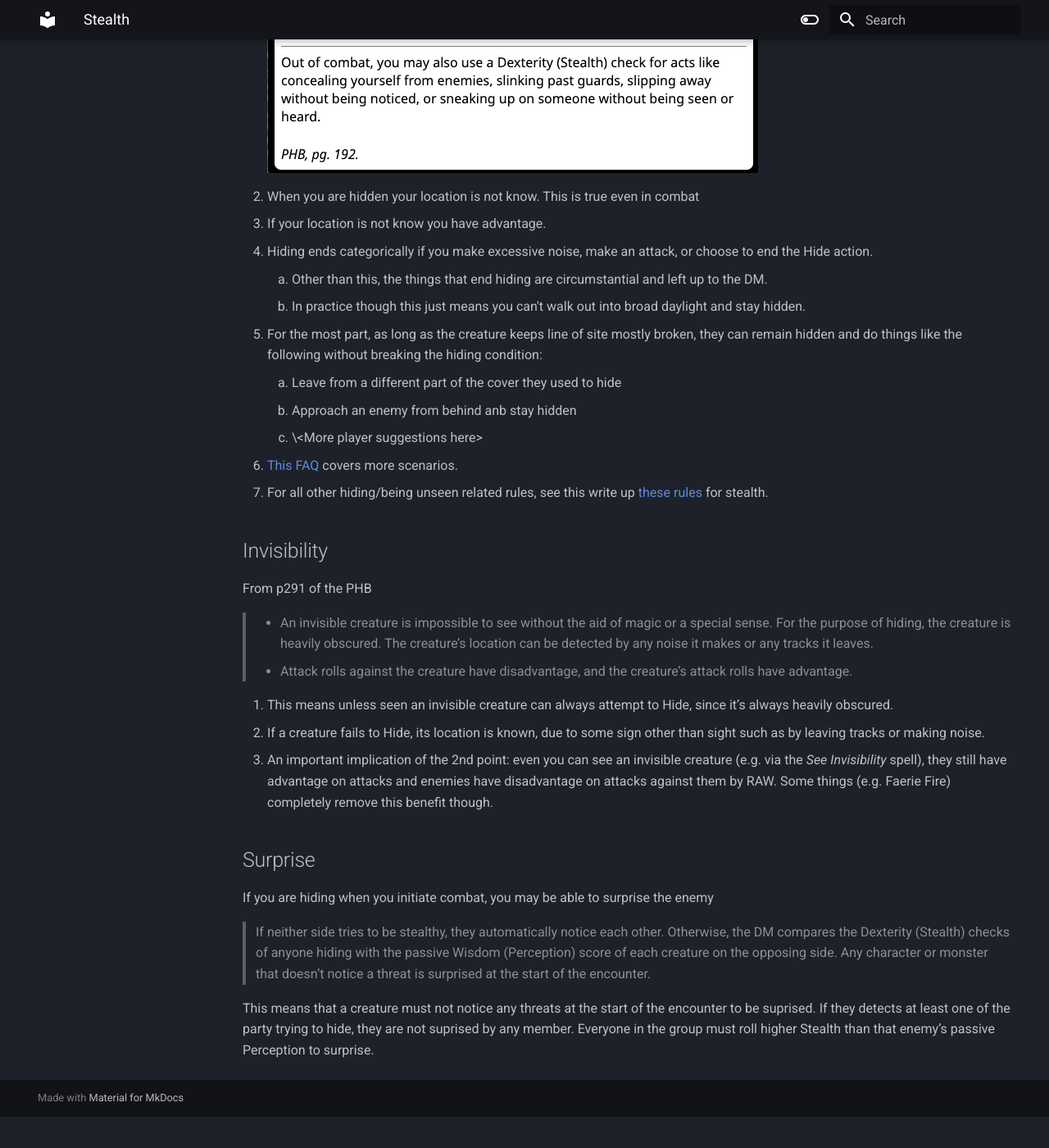
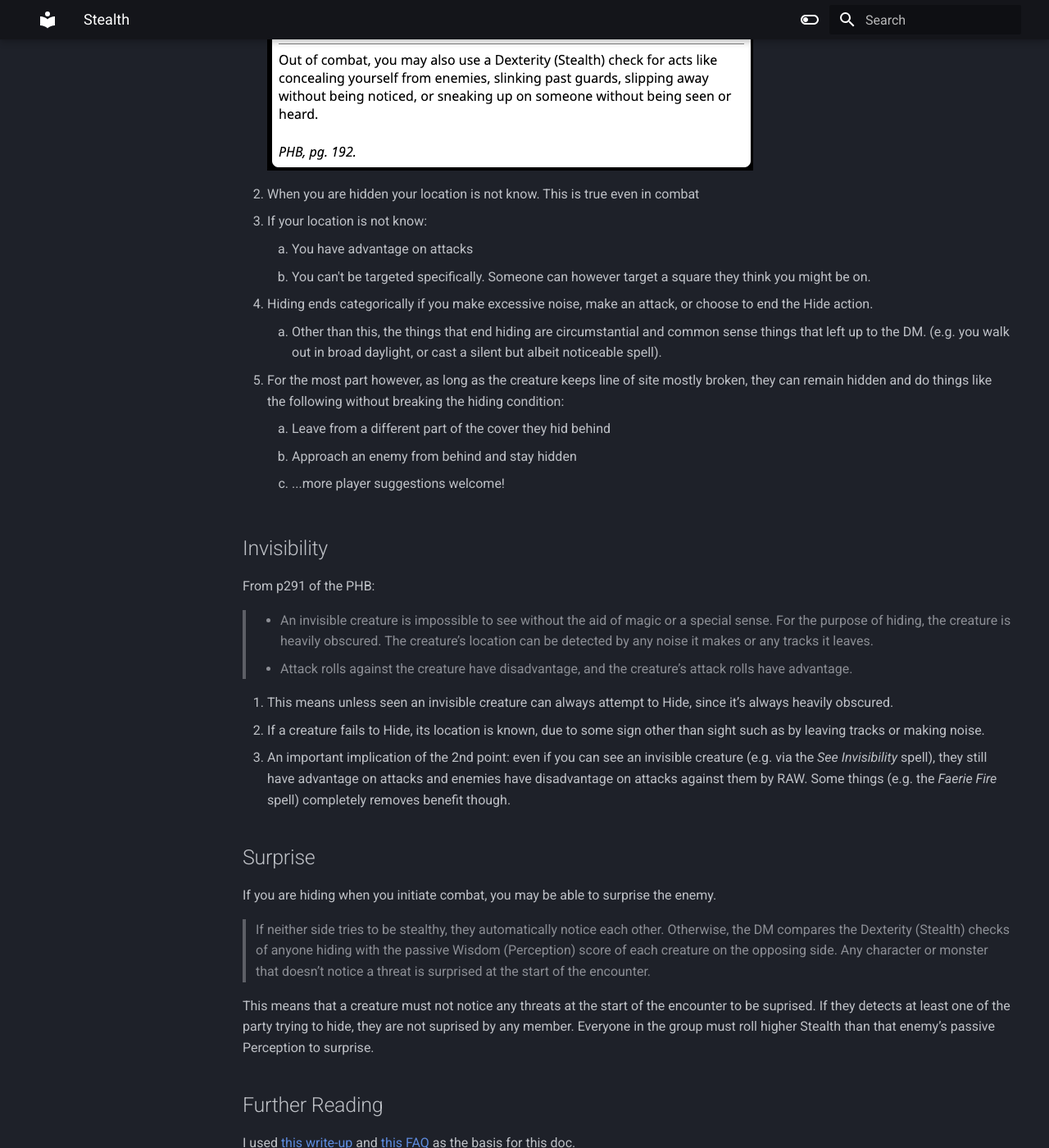
Before and after one commit to mcd005/DnD_Campaigns, an MkDocs documentation site: the page built from docs/stealth.md, in a window 1280 px wide and 1400 px high, scrolled down 642 px. Shown: the whole window at 82% size. Built offline with MkDocs 1.6.1 and Material for MkDocs 9.7.7, drawn with Linux system fonts in a browser that asks for light colours; before the commit the page ends 2004 px from its top, so only the background shows below that.

Commit message:
Formatting fixes

```diff
--- a/docs/stealth.md
+++ b/docs/stealth.md
@@ -4,33 +4,35 @@
 
 1. In order to Stealth you must take the hide action. The following rules determine this (from p177 and p192 of the PHB) ![Hiding](imgs/hiding.png)
 1. When you are hidden your location is not know. This is true even in combat
-1. If your location is not know you have advantage.
+1. If your location is not know:
+	1. You have advantage on attacks
+	1. You can't be targeted specifically. Someone can however target a square they think you might be on.
 1. Hiding ends categorically if you make excessive noise, make an attack, or choose to end the Hide action.
-	1. Other than this, the things that end hiding are circumstantial and left up to the DM.
-	1. In practice though this just means you can't walk out into broad daylight and stay hidden.
-1. For the most part, as long as the creature keeps line of site mostly broken, they can remain hidden and do things like the following without breaking the hiding condition:
-	1. Leave from a different part of the cover they used to hide
-	1. Approach an enemy from behind anb stay hidden
-	1. \<More player suggestions here\>
-1. [This FAQ](https://www.enworld.org/threads/how-does-stealth-work-in-d-d-5e.681156/) covers more scenarios.
-1. For all other hiding/being unseen related rules, see this write up
-[these rules](https://tabletopbuilds.com/hiding-surprise-and-more/) for stealth.
+	1. Other than this, the things that end hiding are circumstantial and common sense things that left up to the DM. (e.g. you walk out in broad daylight, or cast a silent but albeit noticeable spell).
+1. For the most part however, as long as the creature keeps line of site mostly broken, they can remain hidden and do things like the following without breaking the hiding condition:
+	1. Leave from a different part of the cover they hid behind
+	1. Approach an enemy from behind and stay hidden
+	1. ...more player suggestions welcome!
 
 ## Invisibility
 
-From p291 of the PHB
+From p291 of the PHB:
 
 > * An invisible creature is impossible to see without the aid of magic or a special sense. For the purpose of hiding, the creature is heavily obscured. The creature’s location can be detected by any noise it makes or any tracks it leaves.
 > * Attack rolls against the creature have disadvantage, and the creature’s attack rolls have advantage.
 
 1. This means unless seen an invisible creature can always attempt to Hide, since it’s always heavily obscured.
 1. If a creature fails to Hide, its location is known, due to some sign other than sight such as by leaving tracks or making noise.
-1. An important implication of the 2nd point: even you can see an invisible creature (e.g. via the *See Invisibility* spell), they still have advantage on attacks and enemies have disadvantage on attacks against them by RAW. Some things (e.g. Faerie Fire) completely remove this benefit though.
+1. An important implication of the 2nd point: even if you can see an invisible creature (e.g. via the *See Invisibility* spell), they still have advantage on attacks and enemies have disadvantage on attacks against them by RAW. Some things (e.g. the *Faerie Fire* spell) completely removes benefit though.
 
 ## Surprise
 
-If you are hiding when you initiate combat, you may be able to surprise the enemy
+If you are hiding when you initiate combat, you may be able to surprise the enemy.
 
 > If neither side tries to be stealthy, they automatically notice each other. Otherwise, the DM compares the Dexterity (Stealth) checks of anyone hiding with the passive Wisdom (Perception) score of each creature on the opposing side. Any character or monster that doesn’t notice a threat is surprised at the start of the encounter.
 
 This means that a creature must not notice any threats at the start of the encounter to be suprised. If they detects at least one of the party trying to hide, they are not suprised by any member. Everyone in the group must roll higher Stealth than that enemy’s passive Perception to surprise.
+
+## Further Reading
+
+I used [this write-up](https://tabletopbuilds.com/hiding-surprise-and-more/) and [this FAQ](https://www.enworld.org/threads/how-does-stealth-work-in-d-d-5e.681156/) as the basis for this doc.
--- a/mkdocs.yml
+++ b/mkdocs.yml
@@ -46,3 +46,5 @@ markdown_extensions:
 nav:
   - Home: 'index.md'
   - Session 0: 'session_0.md'
+  - House Rules: 'house_rules.md'
+  - DM Principles: 'philosophy.md'
```
Also changed, not shown: docs/house_rules.md (+5 -5 lines), docs/index.md (+1 -0 lines), docs/imgs/hiding.png.
